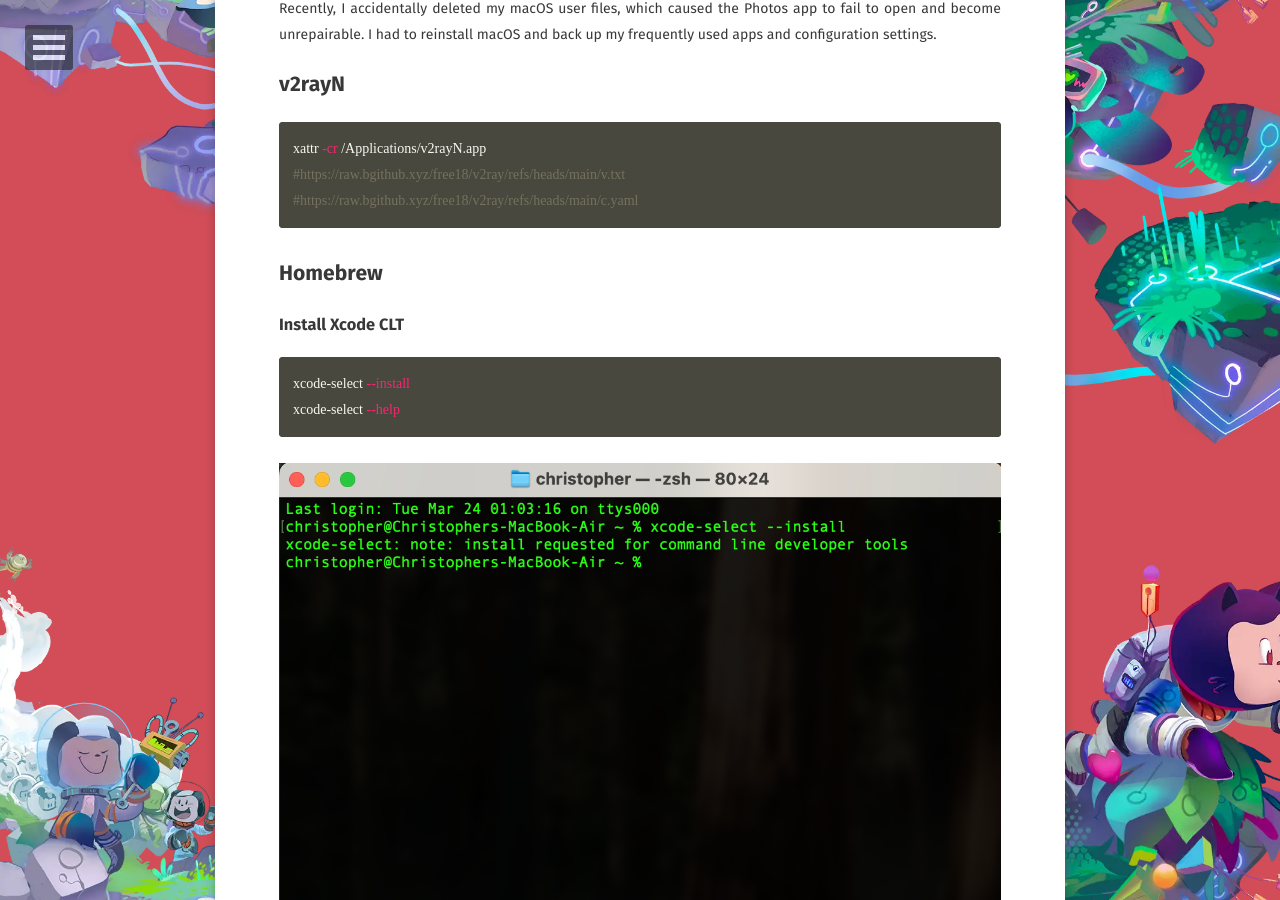
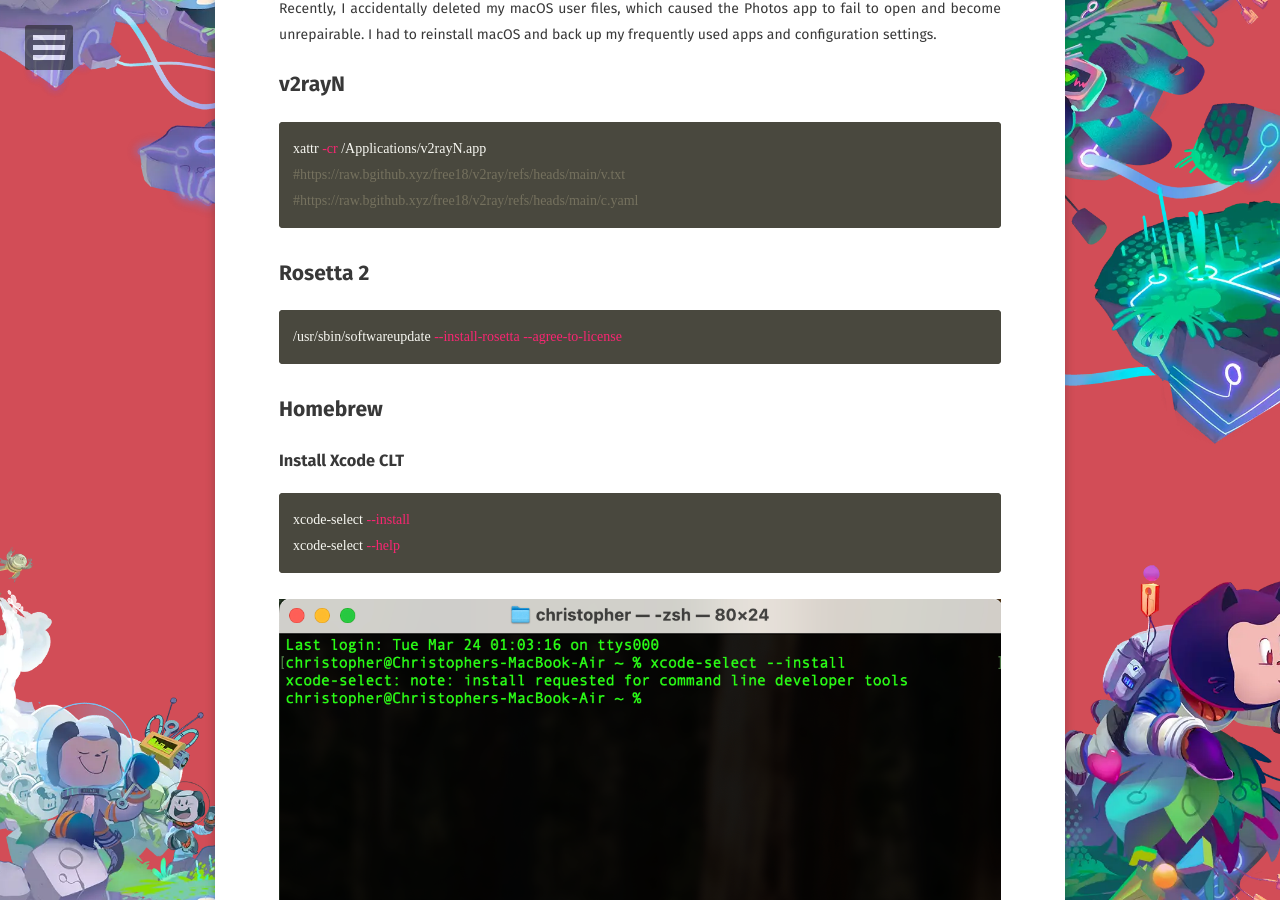
Before and after one commit to WebPavel/WebPavel.github.io, a Jekyll site: the page built from _posts/2026-03-24-macOS-personal-configuration.md, in a window 1280 px wide and 900 px high, scrolled down 445 px. Built offline with Jekyll 4.4.1, drawn with Linux system fonts in a browser that asks for light colours; some web fonts are replaced; comment, search, counter and statistics services are not loaded; some of the changed text lies outside the part shown.

Commit message:
feat: install Rosetta 2 on Apple silicon Mac

````diff
--- a/_posts/2026-03-24-macOS-personal-configuration.md
+++ b/_posts/2026-03-24-macOS-personal-configuration.md
@@ -18,6 +18,12 @@
 xattr -cr /Applications/v2rayN.app
 #https://raw.bgithub.xyz/free18/v2ray/refs/heads/main/v.txt
 #https://raw.bgithub.xyz/free18/v2ray/refs/heads/main/c.yaml
+```
+
+## Rosetta 2
+
+```shell
+/usr/sbin/softwareupdate --install-rosetta --agree-to-license
 ```
 
 ## Homebrew
````
Also changed, not shown: other parts of _posts/2026-03-24-macOS-personal-configuration.md (+1 -0 lines).
